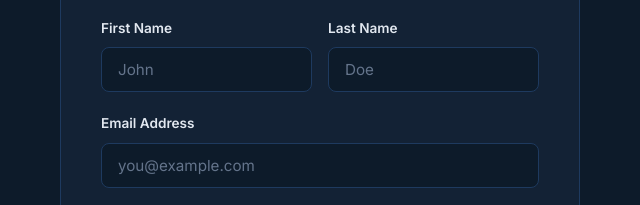
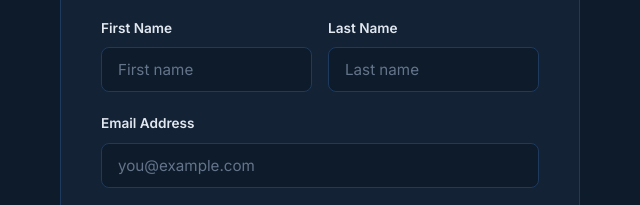
Before and after one commit to liliankavengi/Elitetrades, a website: page register.html in a window 1280 px wide. Shown: the part 374-579 px from the top of the page, 320-960 px from the left. Drawn offline with nearby package versions, Linux system fonts and the light colour scheme; no server answers.

Commit message:
fix: replace John and Doe placeholders with First name and Last name

```diff
--- a/register.html
+++ b/register.html
@@ -68,7 +68,7 @@
               type="text"
               id="reg-firstname"
               name="firstname"
-              placeholder="John"
+              placeholder="First name"
               autocomplete="given-name"
               required
             />
@@ -80,7 +80,7 @@
               type="text"
               id="reg-lastname"
               name="lastname"
-              placeholder="Doe"
+              placeholder="Last name"
               autocomplete="family-name"
               required
             />
```
